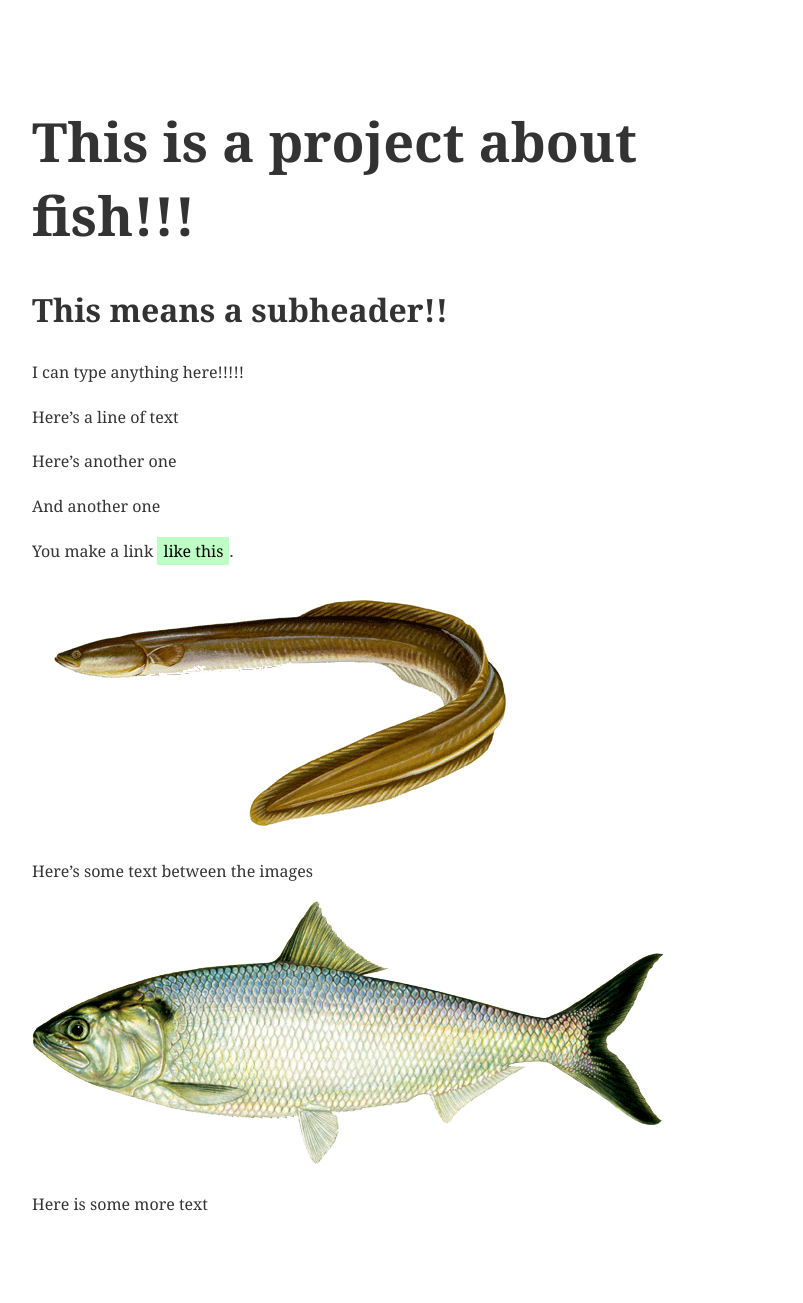
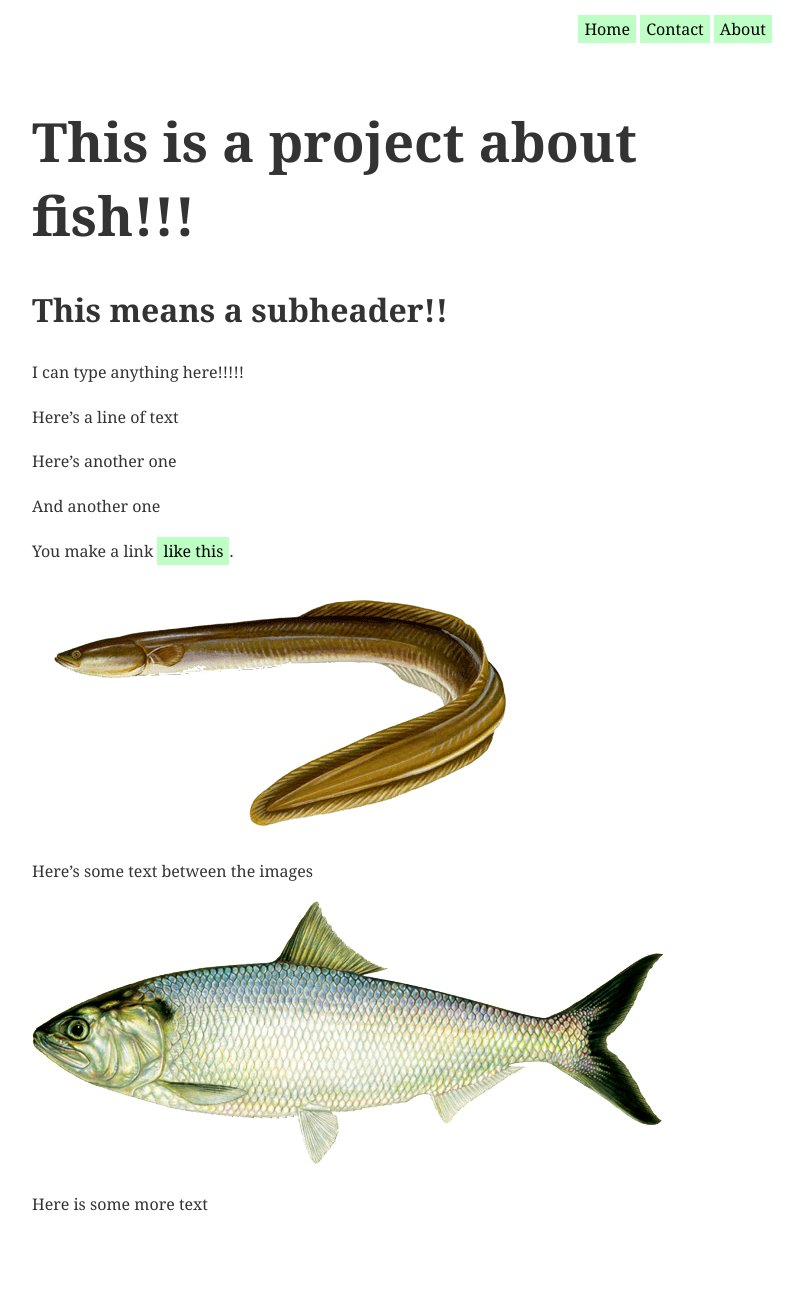
Before and after one commit to jsoma/sample-pages, a Jekyll site: the page built from docs/fish/index.md, in a window 1280 px wide. Shown: the whole page, without its empty margins (233-1036 px from the left). Built offline with Jekyll 4.4.1, drawn with Linux system fonts in a browser that asks for light colours.

Commit message:
all changes

```diff
--- a/docs/_layouts/project.html
+++ b/docs/_layouts/project.html
@@ -6,9 +6,11 @@
 </head>
 <body>
   <div class="container" id="project">
-    <h1>{{ title }}</h1>
+    {% include topnav.html %}
 
     {{ content }}
+
+    {% include bottomnav.html %}
   </div>
 
   <script src="https://ajax.googleapis.com/ajax/libs/jquery/1.12.4/jquery.min.js"></script>
```
